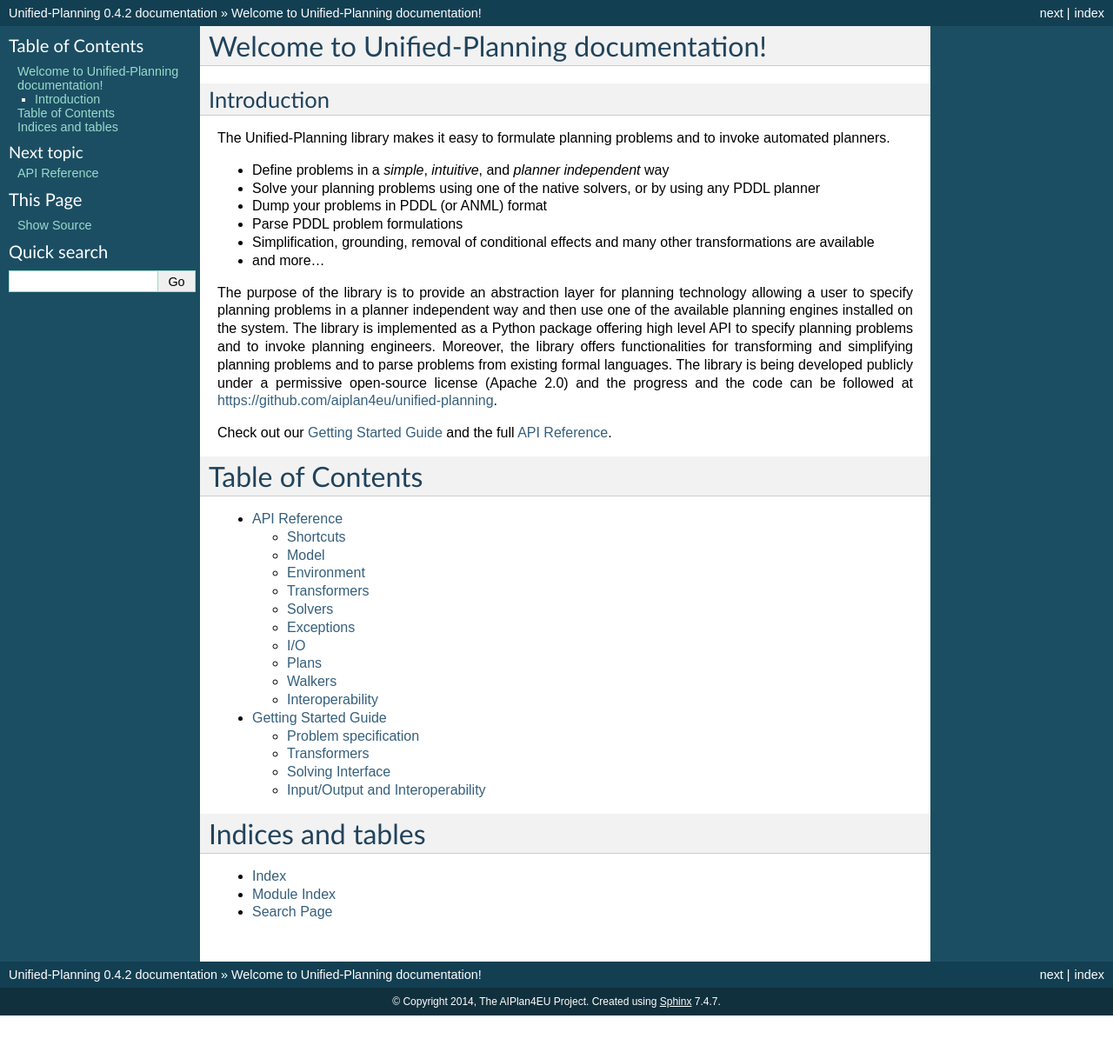
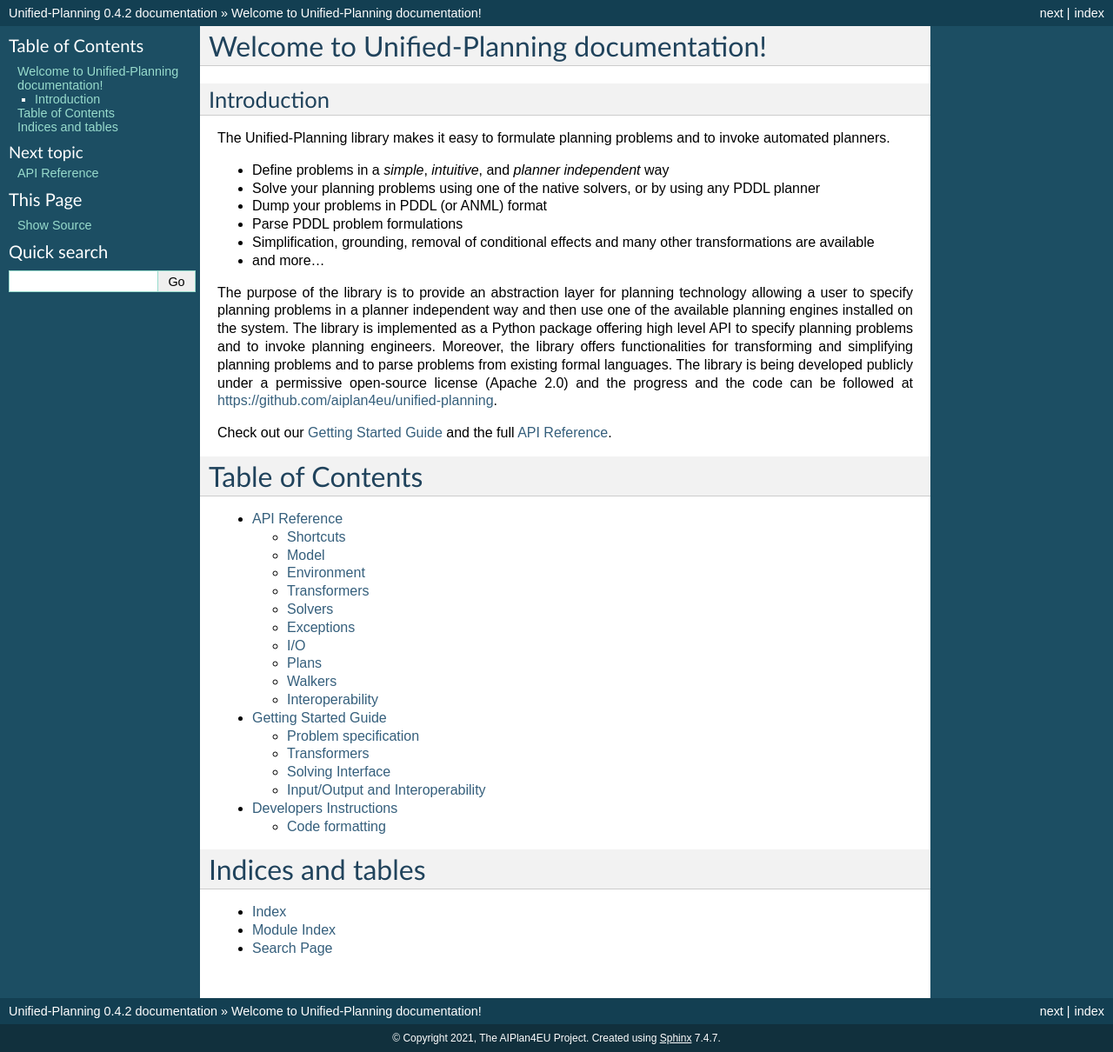
Before and after one commit to aiplan4eu/unified-planning, a Sphinx documentation site: the page built from docs/index.rst, in a window 1280 px wide. Shown: the whole page at 87% size. Built offline with Sphinx 7.4.7, drawn with Linux system fonts in a browser that asks for light colours; before the commit the page ends 1168 px from its top, so only the background shows below that.

Commit message:
Added developers instructions

```diff
--- a/docs/conf.py
+++ b/docs/conf.py
@@ -49,7 +49,7 @@
 
 # General information about the project.
 project = "Unified-Planning"
-copyright = "2014, The AIPlan4EU Project"
+copyright = "2021, The AIPlan4EU Project"
 
 # The version info for the project you're documenting, acts as replacement for
 # |version| and |release|, also used in various other places throughout the
--- a/docs/index.rst
+++ b/docs/index.rst
@@ -29,6 +29,7 @@
 
    api_ref
    getting_started
+   dev_instructions
 
 
 Indices and tables
```
Also changed, not shown: docs/dev_instructions.rst (added, +22 -0 lines).
